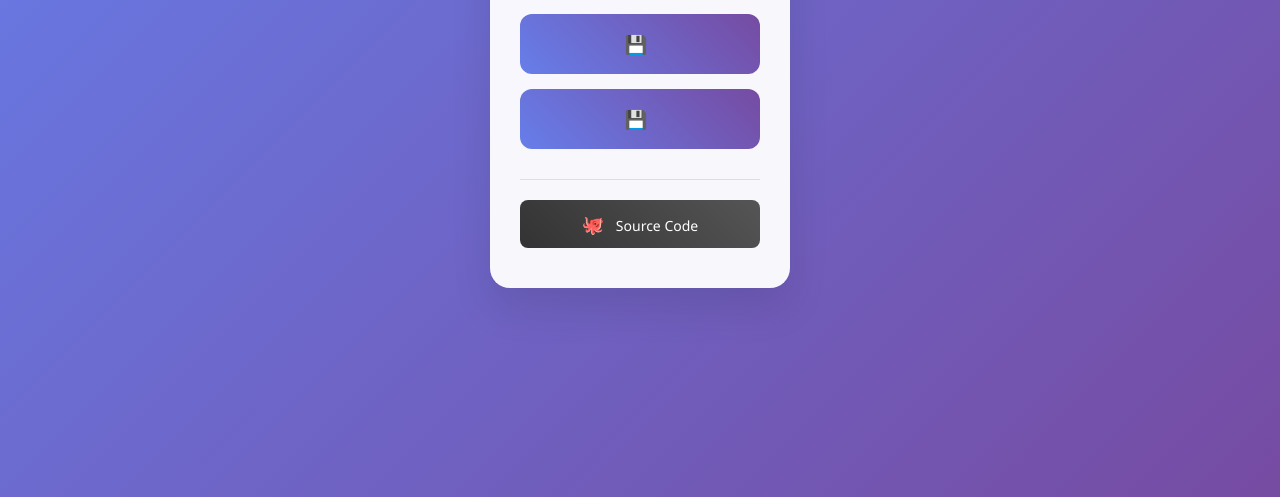
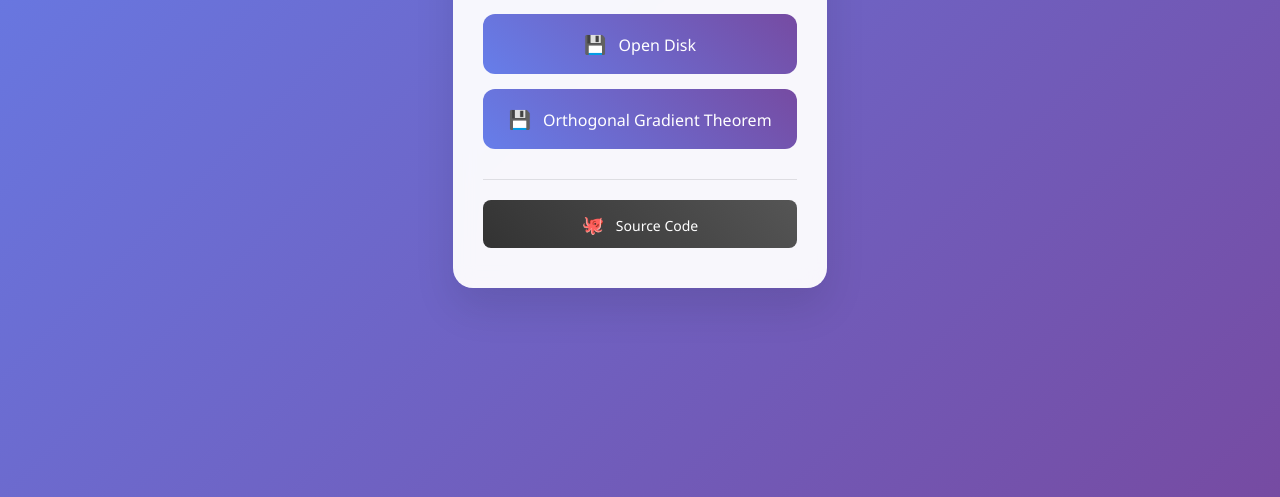
Before and after one commit to SamWang8891/web-math-sim, a plain HTML site: page index.html in a window 1280 px wide. Shown: the part 303-800 px from the top of the page. Drawn offline with Linux system fonts and the light colour scheme.

Commit message:
feat: new link

```diff
--- a/index.html
+++ b/index.html
@@ -159,9 +159,11 @@
         <div class="button-container">
             <a href="#" class="action-button" onclick="window.location.href = window.location.origin + '/open_disk.html';">
                 <span class="icon">💾</span>
+                Open Disk
             </a>
              <a href="#" class="action-button" onclick="window.location.href = window.location.origin + '/orthogonal_gradient_theorem.html';">
                 <span class="icon">💾</span>
+                Orthogonal Gradient Theorem
             </a>
             <!-- Add more buttons here as needed -->
         </div>
```
